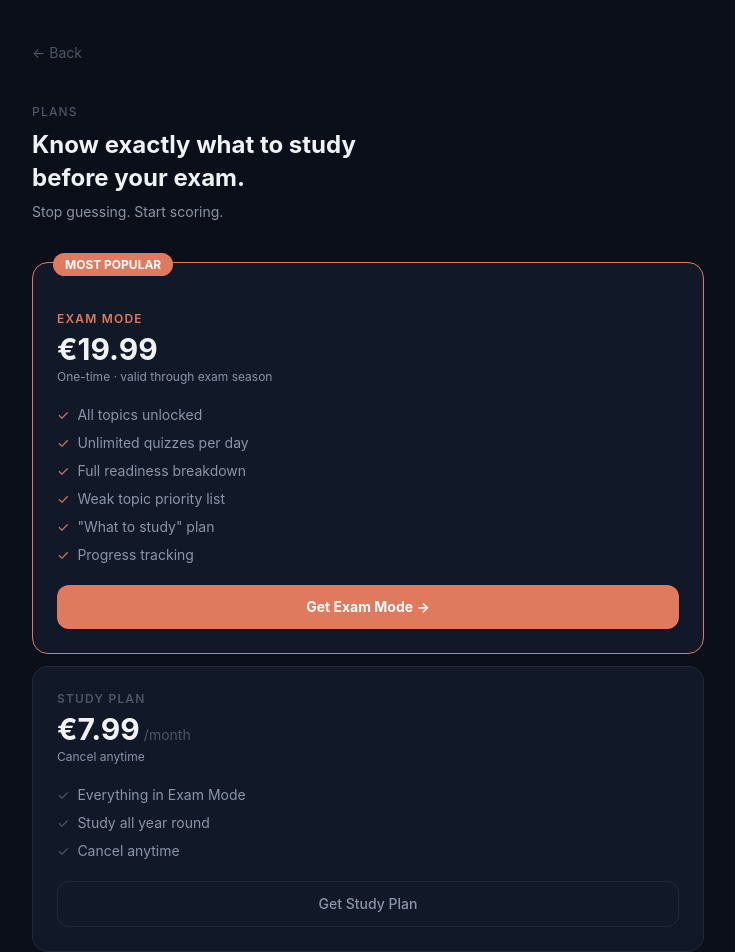
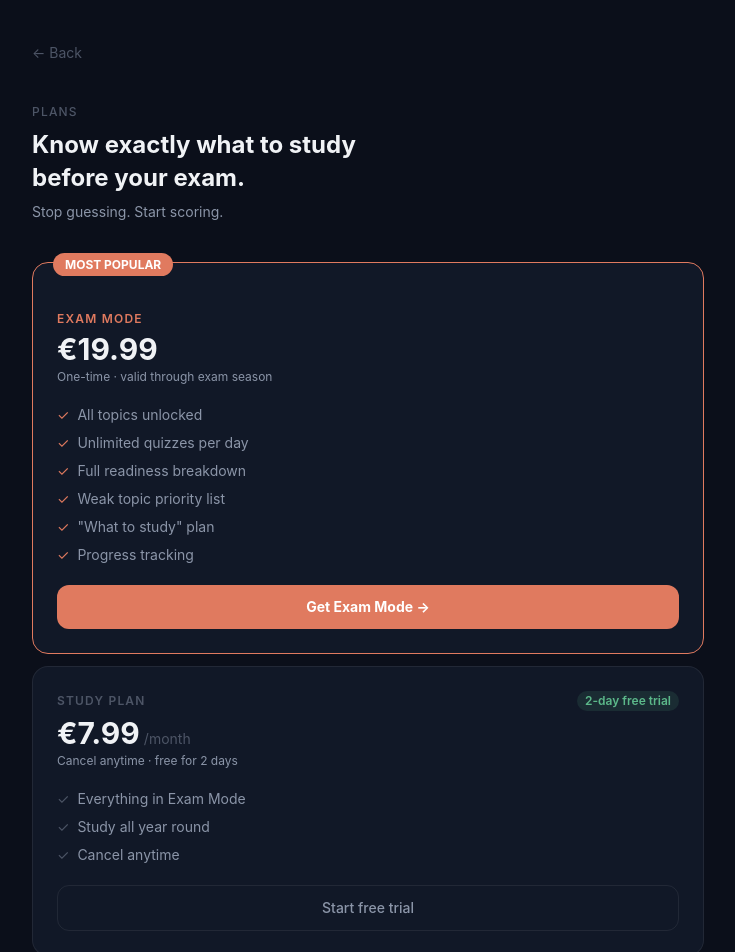
Before and after one commit to larso2424-cmd/Readiness, a Next.js app: page /upgrade in a window 1280 px wide. Shown: the top 952 px of the page, without its empty margins (272-1007 px from the left). Built offline with nearby package versions, Linux system fonts and the light colour scheme.

Commit message:
Add 2-day free trial to Study Plan

```diff
--- a/src/app/api/stripe/checkout/route.ts
+++ b/src/app/api/stripe/checkout/route.ts
@@ -39,6 +39,9 @@ export async function POST(req: NextRequest) {
     payment_method_types: ['card'],
     line_items: [{ price: priceId, quantity: 1 }],
     mode: priceType === 'study_plan' ? 'subscription' : 'payment',
+    ...(priceType === 'study_plan' && {
+      subscription_data: { trial_period_days: 2 },
+    }),
     success_url: `${origin}/?upgraded=true`,
     cancel_url: `${origin}/upgrade`,
     metadata: { supabase_user_id: user.id, plan: priceType },
--- a/src/app/upgrade/page.tsx
+++ b/src/app/upgrade/page.tsx
@@ -89,12 +89,15 @@ export default function UpgradePage() {
             border: '1px solid var(--border)',
           }}>
             <div>
-              <p className="text-xs font-semibold uppercase tracking-widest" style={{ color: 'var(--text-tertiary)' }}>Study Plan</p>
+              <div className="flex items-center justify-between">
+                <p className="text-xs font-semibold uppercase tracking-widest" style={{ color: 'var(--text-tertiary)' }}>Study Plan</p>
+                <span className="text-xs font-semibold px-2 py-0.5 rounded-full" style={{ background: 'rgba(92,184,138,0.12)', color: '#5cb88a' }}>2-day free trial</span>
+              </div>
               <div className="flex items-baseline gap-1 mt-1">
                 <p className="text-3xl font-bold" style={{ color: 'var(--text-primary)' }}>€7.99</p>
                 <span className="text-sm" style={{ color: 'var(--text-tertiary)' }}>/month</span>
               </div>
-              <p className="text-xs mt-0.5" style={{ color: 'var(--text-secondary)' }}>Cancel anytime</p>
+              <p className="text-xs mt-0.5" style={{ color: 'var(--text-secondary)' }}>Cancel anytime · free for 2 days</p>
             </div>
 
             <ul className="space-y-2 text-sm" style={{ color: 'var(--text-secondary)' }}>
@@ -119,7 +122,7 @@ export default function UpgradePage() {
                 color: 'var(--text-secondary)',
               }}
             >
-              {loading === 'study_plan' ? 'Loading...' : 'Get Study Plan'}
+              {loading === 'study_plan' ? 'Loading...' : 'Start free trial'}
             </button>
           </div>
 
```
